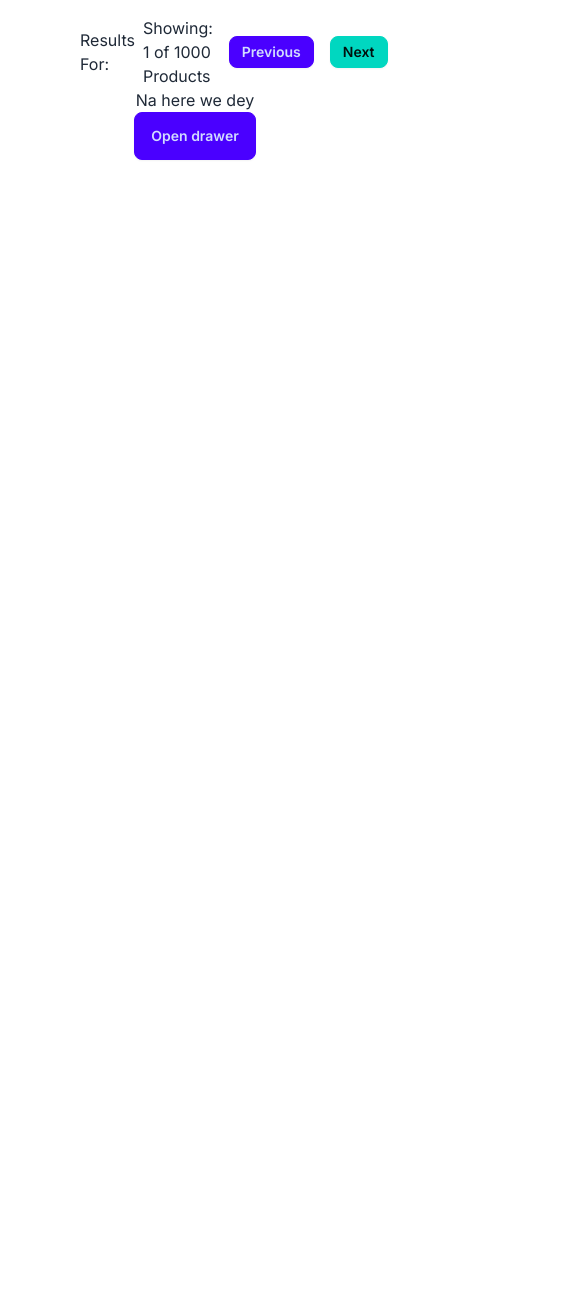
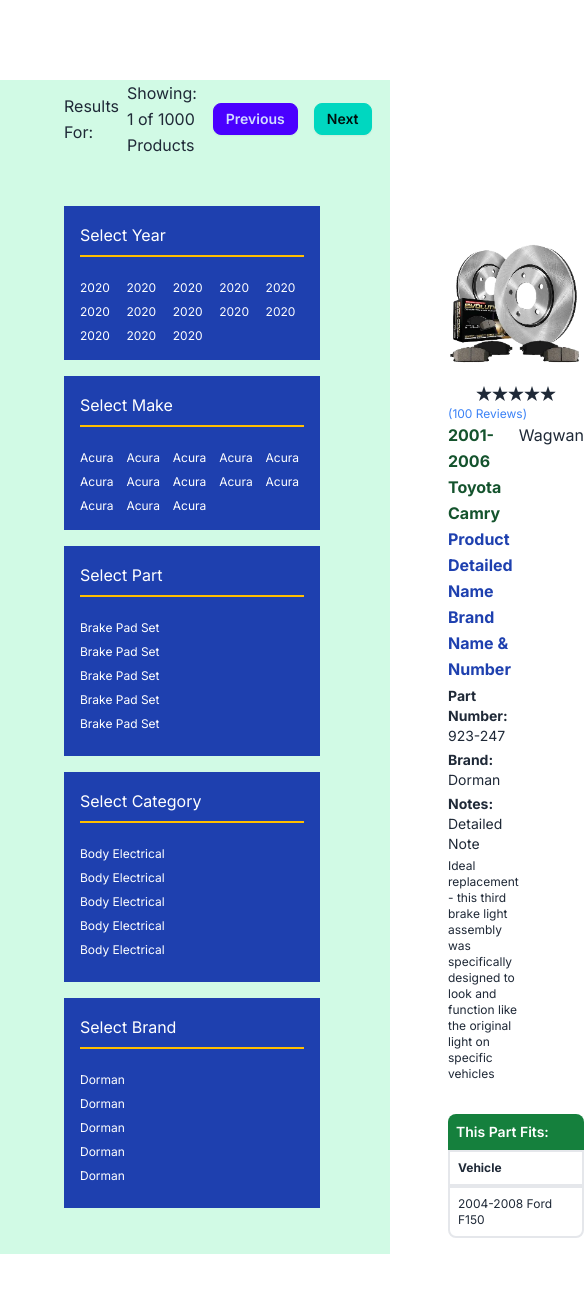
Before and after one commit to dolapoj/parts-demo, a Next.js app: page /product in a window 390 px wide. Shown: the top 1292 px of the page, 585 px wide, since content can reach past the window. Before the commit the page ends 844 px from the top, so only its background shows below. Built offline with nearby package versions, Linux system fonts and the light colour scheme.

Commit message:
FEATURE: Product result page UI Implementation

```diff
--- a/app/components/BestSellers.tsx
+++ b/app/components/BestSellers.tsx
@@ -44,8 +44,8 @@
   return (
     <section className="py-12 sm:px-12">
       <div className="mx-8">
-        <h4 className="font-semibold mx-16">BEST SELLERS {}</h4>
-        <div className="grid grid-cols-4 gap-4 mt-12">
+        <h4 className="font-semibold mx-12 sm:mx-16">BEST SELLERS</h4>
+        <div className="grid grid-cols-2 sm:grid-cols-4 gap-4 mt-12">
           {allCars.map((car) => (
             <div className="card">
               <figure>
--- a/app/components/InnerSearch.tsx
+++ b/app/components/InnerSearch.tsx
@@ -2,15 +2,15 @@
 
 const InnerSearch = () => {
   return (
-    <section style={{backgroundColor: "#03013E"}} className="mx-12 py-6">
+    <section style={{backgroundColor: "#03013E"}} className="sm:mx-12 py-6">
       <div className="flex flex-col">
         <h5 className="font-semibold text-white pt-6 px-6 sm:text-2xl sm:px-24">
           Search from over 10 Million Auto Parts
         </h5>
         <form>
-          <div className="mt-4 flex justify-start gap-4 px-6 sm:px-24">
+          <div className="mt-4 flex justify-start flex-wrap gap-4 px-6 sm:px-24">
             <select
-              className="block rounded-md"
+              className="block rounded-md sm:w-52"
               //     {...register("role")}
               //     value={selectedValue}
               //     onChange={handleSelectChange}
@@ -22,7 +22,7 @@
               <option value="Fleet Manager">Lexus</option>
             </select>
             <select
-              className="block rounded-md"
+              className="block rounded-md sm:w-52"
               //     {...register("role")}
               //     value={selectedValue}
               //     onChange={handleSelectChange}
@@ -34,7 +34,7 @@
               <option value="Fleet Manager">Corolla</option>
             </select>
             <select
-              className="block rounded-md"
+              className="block rounded-md sm:w-52"
               //     {...register("role")}
               //     value={selectedValue}
               //     onChange={handleSelectChange}
@@ -45,7 +45,7 @@
               <option value="Individual">2019</option>
               <option value="Fleet Manager">2020</option>
             </select>
-            <button className="btn bg-green-500 text-white px-3 py-0 border-none font-semibold text-sm">
+            <button className="btn bg-green-500 text-white px-3 py-0 border-none font-semibold text-sm sm:w-64">
               <svg
                 xmlns="http://www.w3.org/2000/svg"
                 className="h-6 w-6"
--- a/app/components/LoginCard.tsx
+++ b/app/components/LoginCard.tsx
@@ -36,7 +36,7 @@
     const validationErrors: { [key: string]: string } = {};
 
     //Make API call to the Login Endpoint
-    const endpoint = "http://api.kineticparts.africa/auth/login/";
+    const endpoint = "http://partdirectafrica.com/auth/login/";
     if (Object.keys(validationErrors).length === 0) {
       try {
         const response = await axios.post(
--- a/app/components/MoreParts.tsx
+++ b/app/components/MoreParts.tsx
@@ -46,9 +46,9 @@
 
   return (
     <section style={style} className="py-20 text-white">
-      <div className="mx-20">
+      <div className="sm:mx-20">
         <h5 className="text-center font-semibold">{props}</h5>
-        <div className="grid grid-cols-4 gap-4 mt-12 justify-around text-center">
+        <div className="grid grid-cols-3 gap-6 sm:grid-cols-5 sm:gap-4 mt-12 justify-around text-center">
           {allMakes?.map(car => (
             <p className="cursor-pointer">{car.make}</p>
           ))}
--- a/app/components/SignUpCard.tsx
+++ b/app/components/SignUpCard.tsx
@@ -77,16 +77,14 @@
 
   const processForm: SubmitHandler<Inputs> = async (data) => {
     //Make POST API call to the Register endpoint
-    const endpoint = "http://api.kineticparts.africa/auth/register/";
+    const endpoint = "http://partdirectafrica.com/auth/register/";
     try {
       const response = await axios.post<ApiResponse>(endpoint, data, {
         headers: {
           "Content-Type": "application/json",
         },
       });
-      console.log(response.data.activation_link);
       setActivationLink(response.data.activation_link);
-      // console.log("Data successfully posted: ", response.data);
       toast.success("You can now check your email for account activation.");
     } catch (error) {
       console.error("Error posting data:", error);
--- a/app/layout.tsx
+++ b/app/layout.tsx
@@ -3,8 +3,6 @@
 import { Inter } from "next/font/google";
 import { Toaster } from "react-hot-toast";
 import { SessionWrapper } from "./components/SessionWrapper";
-// import { GoogleOAuthProvider } from '@react-oauth/google'
-// import { SessionProvider } from "next-auth/react";
 
 const inter = Inter({ subsets: ["latin"] });
 
--- a/app/product/page.tsx
+++ b/app/product/page.tsx
@@ -1,12 +1,14 @@
+import Image from "next/image";
 import React from "react";
+import Ratings from "../components/Ratings";
 
 const ProductDetailPage = () => {
   return (
     <>
-      <div className="px-20 my-4">
-        <div className="flex justify-between gap-2 items-center">
+      <div className="px-12 my-20 bg-emerald-100 leading-relaxed">
+        <div className="flex justify-between gap-2 items-center mb-8">
           <div>
-            <p>Results For: {}</p>
+            <p className="pl-4">Results For: {}</p>
           </div>
           <div className="flex justify-start gap-4 items-center">
             <p>Showing: 1 of 1000 Products</p>
@@ -16,29 +18,20 @@
         </div>
 
         {/* SIDEBAR */}
-        <div className="drawer lg:drawer-open">
-          <input id="my-drawer-2" type="checkbox" className="drawer-toggle" />
-          <div className="drawer-content flex flex-col items-center justify-center">
-            {/* Page content here */}
-            <div>Na here we dey</div>
-            <label
-              htmlFor="my-drawer-2"
-              className="btn btn-primary drawer-button lg:hidden"
-            >
-              Open drawer
-            </label>
-          </div>
-          <div className="drawer-side">
-            <label
-              htmlFor="my-drawer-2"
-              aria-label="close sidebar"
-              className="drawer-overlay"
-            ></label>
-            <div className="bg-green-600 text-white p-2">
-              <p>Select Year</p>
-              <div className="divider w-full mt-0"></div>
-              <div className="grid grid-cols-5">
-                <p className="mt-0">2020</p>
+        <section className="flex">
+          {/* Fixed Aside */}
+          <aside className="w-72 flex-shrink-0 p-4">
+            {/* Content for the fixed aside */}
+            <div className="bg-blue-800 p-4 text-white">
+              <span className="text-yellow">Select Year</span>
+              <div className="divider mt-0 divider-warning"></div>
+              <div className="grid grid-cols-5 gap-2 relative mt-0 text-xs">
+                <p>2020</p>
+                <p>2020</p>
+                <p>2020</p>
+                <p>2020</p>
+                <p>2020</p>
+                <p>2020</p>
                 <p>2020</p>
                 <p>2020</p>
                 <p>2020</p>
@@ -48,19 +41,105 @@
                 <p>2020</p>
               </div>
             </div>
-            <div className="bg-green-600 mt-4">
-              <ul className="menu p-4 w-80 min-h-full bg-base-200 text-base-content">
-                {/* Sidebar content here */}
-                <li>
-                  <a>Sidebar Item 1</a>
-                </li>
-                <li>
-                  <a>Sidebar Item 2</a>
-                </li>
-              </ul>
+            <div className="bg-blue-800 p-4 mt-4 text-white">
+              <span className="text-yellow">Select Make</span>
+              <div className="divider mt-0 divider-warning"></div>
+              <div className="grid grid-cols-5 gap-2 relative mt-0 text-xs">
+                <p>Acura</p>
+                <p>Acura</p>
+                <p>Acura</p>
+                <p>Acura</p>
+                <p>Acura</p>
+                <p>Acura</p>
+                <p>Acura</p>
+                <p>Acura</p>
+                <p>Acura</p>
+                <p>Acura</p>
+                <p>Acura</p>
+                <p>Acura</p>
+                <p>Acura</p>
+              </div>
+            </div>
+            <div className="bg-blue-800 p-4 mt-4 text-white">
+              <span className="text-yellow">Select Part</span>
+              <div className="divider mt-0 divider-warning"></div>
+              <div className="text-xs">
+                <p className="mb-2">Brake Pad Set</p>
+                <p className="mb-2">Brake Pad Set</p>
+                <p className="mb-2">Brake Pad Set</p>
+                <p className="mb-2">Brake Pad Set</p>
+                <p className="mb-2">Brake Pad Set</p>
+              </div>
+            </div>
+            <div className="bg-blue-800 p-4 mt-4 text-white">
+              <span className="text-yellow">Select Category</span>
+              <div className="divider mt-0 divider-warning"></div>
+              <div className="text-xs">
+                <p className="mb-2">Body Electrical</p>
+                <p className="mb-2">Body Electrical</p>
+                <p className="mb-2">Body Electrical</p>
+                <p className="mb-2">Body Electrical</p>
+                <p className="mb-2">Body Electrical</p>
+              </div>
+            </div>
+            <div className="bg-blue-800 p-4 mt-4 text-white">
+              <span className="text-yellow">Select Brand</span>
+              <div className="divider mt-0 divider-warning"></div>
+              <div className="text-xs">
+                <p className="mb-2">Dorman</p>
+                <p className="mb-2">Dorman</p>
+                <p className="mb-2">Dorman</p>
+                <p className="mb-2">Dorman</p>
+                <p className="mb-2">Dorman</p>
+              </div>
+            </div>
+          </aside>
+
+          {/* Main Content */}
+          <div className="flex-1 p-4">
+            {/* Content for the main section */}
+            <div className="bg-white flex flex-col justify-center mx-12">
+              <div className="flex flex-wrap justify-between px-12 py-8">
+                <div className="">
+                  <Image
+                    src="/images/pad.png"
+                    alt="filter type"
+                    width={140}
+                    height={140}
+                  />
+                  <Ratings />
+                  <p className="text-blue-500 text-xs">(100 Reviews)</p>
+                </div>
+                <div className="flex-1">
+                  <div className="flex justify-evenly leading-relaxed">
+                    <div className="max-w-80">
+                      <h5 className="text-green-900 font-bold">2001-2006 Toyota Camry</h5>
+                      <h6 className="text-blue-800 font-bold">Product Detailed Name Brand Name & Number</h6>
+                      <h6 className="text-sm mt-1"><strong>Part Number:</strong> 923-247 </h6>
+                      <h6 className="text-sm mt-1"><strong>Brand:</strong> Dorman </h6>
+                      <h6 className="text-sm mt-1"><strong>Notes:</strong> Detailed Note </h6>
+                      <p className="text-xs pt-1">Ideal replacement - this third brake light assembly was specifically designed to look and function like the original light on specific vehicles</p>
+                    </div>
+                    <div>Wagwan</div>
+                  </div>
+                </div>
+              </div>
+              <div>
+                <div className="flex flex-col justify-center mx-12">
+                  <div className="bg-green-700 text-white p-2 rounded-t-lg text-sm font-semibold">
+                    This Part Fits:
+                  </div>
+                  <div className="border-solid border-2 border-indigo-4200 text-xs p-2 font-bold">
+                    Vehicle
+                  </div>
+                  <div className="rounded-b-lg border-solid border-2 border-indigo-4200 text-xs p-2">
+                    2004-2008 Ford F150
+                  </div>
+                </div>
+              </div>
             </div>
           </div>
-        </div>
+        </section>
       </div>
     </>
   );
```
Also changed, not shown: app/components/NavBar.tsx (+76 -0 lines).
